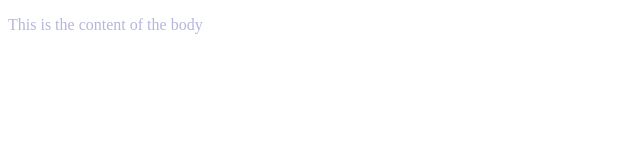
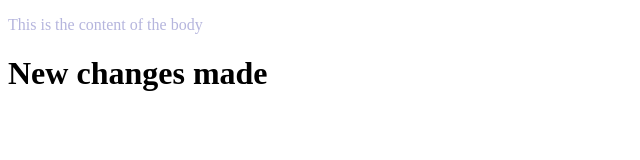
Before and after one commit to sorce100/git-one, a plain HTML site: page index.html in a window 1280 px wide. Shown: the whole page, without its empty margins (0-640 px from the left). Drawn offline with Linux system fonts and the light colour scheme.

```diff
--- a/index.html
+++ b/index.html
@@ -7,4 +7,5 @@
 <body>
 <p>This is the content of the body</p>
 </body>
+<h1>New changes made</h1>
 </html>
```
